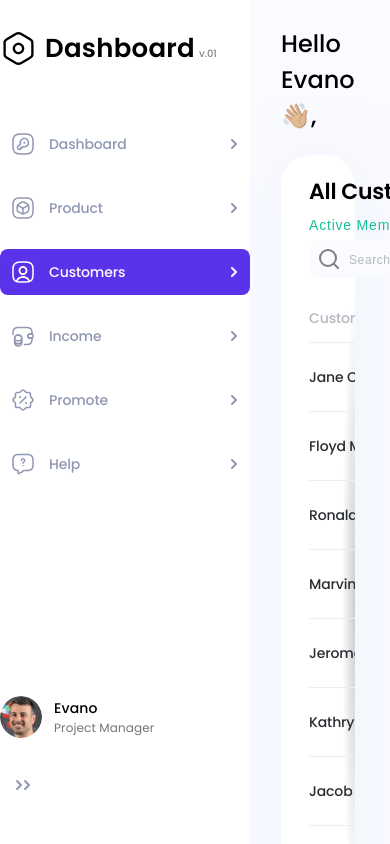
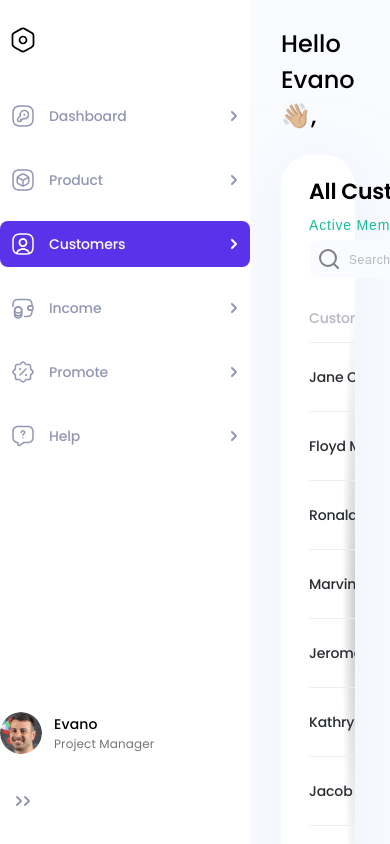
Before and after one commit to Oleksii-Martynenko-hub/crm-dashboard-test, a React (Vite) app: page / in a window 390 px wide. Built offline with nearby package versions, Linux system fonts and the light colour scheme.

Commit message:
Added mobile queries and collapse effect to sidebar header

```diff
--- a/src/components/side-bar/side-bar-header/side-bar-header.tsx
+++ b/src/components/side-bar/side-bar-header/side-bar-header.tsx
@@ -7,14 +7,13 @@ export interface SideBarHeaderProps {
   isCollapsed: boolean;
 }
 
-const StyledSideBarHeader = styled.header`
-  display: flex;
-  align-items: center;
-  margin: 0 0 53px 0;
-`;
-
 const SettingsIcon = styled.img`
   margin: 0 8px 0 0;
+
+  @media (max-width: 768px) {
+    box-sizing: content-box;
+    transition: all 0.2s ease-in-out;
+  }
 `;
 
 const Title = styled.h3`
@@ -34,9 +33,38 @@ const VersionText = styled.p`
   margin-top: 11px;
 `;
 
-export function SideBarHeader(props: SideBarHeaderProps) {
+const StyledSideBarHeader = styled.header<{ isCollapsed: boolean }>`
+  display: flex;
+  align-items: center;
+  margin: 0 0 53px 0;
+
+  @media (max-width: 768px) {
+    margin: 0 0 33px 0;
+
+    ${SettingsIcon} {
+      width: ${({ isCollapsed }) => (isCollapsed ? '28px' : '37px')};
+      padding: ${({ isCollapsed }) => (isCollapsed ? '0 9px' : '0')};
+      margin: ${({ isCollapsed }) => (isCollapsed ? '0' : '0 8px 0 0')};
+    }
+
+    ${Title} {
+      transition: all 0.2s ease-in-out;
+      font-size: ${({ isCollapsed }) => (isCollapsed ? '0' : '26px')};
+      opacity: ${({ isCollapsed }) => (isCollapsed ? '0' : '1')};
+      margin: ${({ isCollapsed }) =>
+        isCollapsed ? '1px 0 0 0' : '1px 4px 0 0'};
+    }
+    ${VersionText} {
+      transition: all 0.2s ease-in-out;
+      font-size: ${({ isCollapsed }) => (isCollapsed ? '0' : '10px')};
+      opacity: ${({ isCollapsed }) => (isCollapsed ? '0' : '1')};
+    }
+  }
+`;
+
+export function SideBarHeader({ isMobile, isCollapsed }: SideBarHeaderProps) {
   return (
-    <StyledSideBarHeader>
+    <StyledSideBarHeader isCollapsed={isMobile && isCollapsed}>
       <SettingsIcon src={settingsIcon} alt="settings icon" />
 
       <Title>Dashboard</Title>
--- a/src/components/side-bar/side-bar.tsx
+++ b/src/components/side-bar/side-bar.tsx
@@ -46,7 +46,7 @@ const StyledSideBar = styled.aside<{ isCollapsed: boolean }>`
   @media (max-width: 768px) {
     transition: padding 0.2s ease-in-out;
     padding: ${({ isCollapsed }) =>
-      isCollapsed ? '28px 0 36px' : '28px 15px 36px'};
+      isCollapsed ? '20px 0 20px' : '20px 15px 20px'};
   }
 `;
 
```
